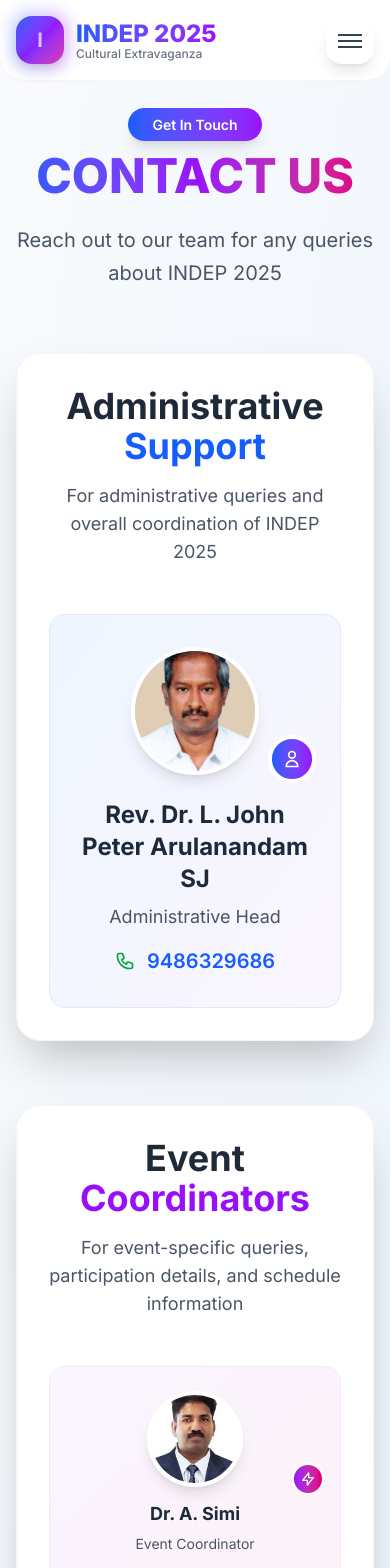
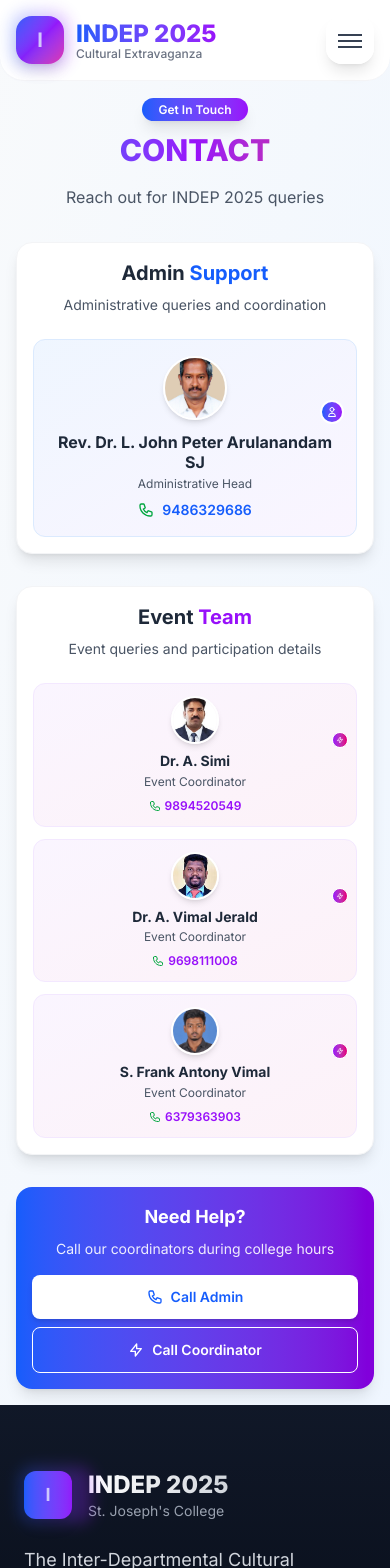
Before and after one commit to JWS-Technology/indep, a Next.js app: page /contact in a window 390 px wide. Shown: the top 1568 px of the page. Built offline with nearby package versions, Linux system fonts and the light colour scheme.

Commit message:
contact page responsive changed

```diff
--- a/app/contact/page.tsx
+++ b/app/contact/page.tsx
@@ -72,59 +72,59 @@ export default function Contact() {
     };
 
     return (
-        <div className="min-h-screen bg-gradient-to-br from-slate-50 to-blue-50 py-20 px-4 sm:px-6 lg:px-8">
+        <div className="min-h-screen bg-gradient-to-br from-slate-50 to-blue-50 py-4 px-4 sm:px-6 lg:px-8">
 
-            {/* HERO SECTION */}
+            {/* HERO SECTION - Mobile Optimized */}
             <motion.section
                 initial={{ opacity: 0, y: 30 }}
                 animate={{ opacity: 1, y: 0 }}
                 transition={{ duration: 0.8 }}
-                className="text-center mb-16"
+                className="text-center mb-8"
             >
-                <div className="inline-block mb-4 pt-8">
-                    <span className="px-6 py-2 bg-gradient-to-r from-blue-600 to-purple-600 text-white rounded-full text-sm font-semibold shadow-lg">
+                <div className="inline-block mb-3 pt-20">
+                    <span className="px-4  py-1 bg-gradient-to-r from-blue-600 to-purple-600 text-white rounded-full text-xs font-semibold shadow-lg">
                         Get In Touch
                     </span>
                 </div>
 
-                <h1 className="text-5xl md:text-7xl font-black mb-6 bg-gradient-to-r from-blue-600 via-purple-600 to-pink-600 bg-clip-text text-transparent">
-                    CONTACT US
+                <h1 className="text-3xl md:text-7xl font-black mb-4 bg-gradient-to-r from-blue-600 via-purple-600 to-pink-600 bg-clip-text text-transparent">
+                    CONTACT
                 </h1>
 
-                <p className="text-xl md:text-2xl text-gray-600 max-w-4xl mx-auto leading-relaxed">
-                    Reach out to our team for any queries about INDEP 2025
+                <p className="text-base md:text-2xl text-gray-600 max-w-4xl mx-auto leading-relaxed">
+                    Reach out for INDEP 2025 queries
                 </p>
             </motion.section>
 
             <div className="max-w-6xl mx-auto">
 
                 {/* --------------------------- */}
-                {/* ADMINISTRATIVE ASSISTANCE */}
+                {/* ADMINISTRATIVE ASSISTANCE - Mobile Optimized */}
                 {/* --------------------------- */}
                 <motion.section
                     ref={ref1}
                     initial={{ opacity: 0, y: 40 }}
                     animate={inView1 ? { opacity: 1, y: 0 } : {}}
                     transition={{ duration: 0.8 }}
-                    className="mb-16"
+                    className="mb-8"
                 >
-                    <div className="bg-white rounded-3xl shadow-2xl p-8 md:p-12 border border-gray-100">
+                    <div className="bg-white rounded-2xl md:rounded-3xl shadow-lg md:shadow-2xl p-4 md:p-12 border border-gray-100">
 
                         <motion.div
                             initial={{ opacity: 0 }}
                             animate={inView1 ? { opacity: 1 } : {}}
                             transition={{ duration: 0.8, delay: 0.2 }}
-                            className="text-center mb-12"
+                            className="text-center mb-6 md:mb-12"
                         >
-                            <h2 className="text-4xl md:text-5xl font-bold text-gray-800 mb-4">
-                                Administrative <span className="text-blue-600">Support</span>
+                            <h2 className="text-xl md:text-5xl font-bold text-gray-800 mb-2 md:mb-4">
+                                Admin <span className="text-blue-600">Support</span>
                             </h2>
-                            <p className="text-lg text-gray-600 max-w-2xl mx-auto">
-                                For administrative queries and overall coordination of INDEP 2025
+                            <p className="text-sm md:text-lg text-gray-600 max-w-2xl mx-auto">
+                                Administrative queries and coordination
                             </p>
                         </motion.div>
 
-                        <div className="grid md:grid-cols-1 gap-8 max-w-2xl mx-auto">
+                        <div className="grid md:grid-cols-1 gap-4 md:gap-8 max-w-2xl mx-auto">
                             {contactSections[0].contacts.map((contact, index) => {
                                 const hasImageError = imageErrors[contact.name];
 
@@ -134,13 +134,13 @@ export default function Contact() {
                                         initial={{ opacity: 0, scale: 0.9 }}
                                         animate={inView1 ? { opacity: 1, scale: 1 } : {}}
                                         transition={{ duration: 0.6, delay: 0.4 + index * 0.2 }}
-                                        className="bg-gradient-to-br from-blue-50 to-purple-50 rounded-2xl p-8 border border-blue-100 hover:shadow-xl transition-all duration-300 group"
+                                        className="bg-gradient-to-br from-blue-50 to-purple-50 rounded-xl md:rounded-2xl p-4 md:p-8 border border-blue-100 hover:shadow-lg md:hover:shadow-xl transition-all duration-300 group"
                                     >
                                         <div className="text-center">
 
-                                            {/* Profile Image */}
-                                            <div className="relative mx-auto mb-6">
-                                                <div className="w-32 h-32 rounded-full border-4 border-white shadow-lg overflow-hidden mx-auto group-hover:scale-110 transition-transform duration-300">
+                                            {/* Profile Image - Smaller on mobile */}
+                                            <div className="relative mx-auto mb-3 md:mb-6">
+                                                <div className="w-16 h-16 md:w-32 md:h-32 rounded-full border-2 md:border-4 border-white shadow-md md:shadow-lg overflow-hidden mx-auto group-hover:scale-105 md:group-hover:scale-110 transition-transform duration-300">
                                                     {!hasImageError && contact.image ? (
                                                         <img
                                                             src={contact.image}
@@ -149,26 +149,26 @@ export default function Contact() {
                                                             onError={() => handleImageError(contact.name)}
                                                         />
                                                     ) : (
-                                                        <AvatarFallback name={contact.name} className="w-32 h-32 text-2xl" />
+                                                        <AvatarFallback name={contact.name} className="w-16 h-16 md:w-32 md:h-32 text-sm md:text-2xl" />
                                                     )}
                                                 </div>
 
-                                                <div className="absolute -bottom-2 -right-2 w-12 h-12 bg-gradient-to-r from-blue-600 to-purple-600 rounded-full flex items-center justify-center border-4 border-white">
-                                                    <svg className="w-5 h-5 text-white" fill="none" stroke="currentColor" viewBox="0 0 24 24">
+                                                <div className="absolute -bottom-1 -right-1 md:-bottom-2 md:-right-2 w-6 h-6 md:w-12 md:h-12 bg-gradient-to-r from-blue-600 to-purple-600 rounded-full flex items-center justify-center border-2 md:border-4 border-white">
+                                                    <svg className="w-3 h-3 md:w-5 md:h-5 text-white" fill="none" stroke="currentColor" viewBox="0 0 24 24">
                                                         <path strokeLinecap="round" strokeLinejoin="round" strokeWidth={2} d="M16 7a4 4 0 11-8 0 4 4 0 018 0zM12 14a7 7 0 00-7 7h14a7 7 0 00-7-7z" />
                                                     </svg>
                                                 </div>
                                             </div>
 
-                                            <h3 className="text-2xl font-bold text-gray-800 mb-2">{contact.name}</h3>
-                                            <p className="text-lg text-gray-600 mb-4">Administrative Head</p>
+                                            <h3 className="text-base md:text-2xl font-bold text-gray-800 mb-1 md:mb-2 leading-tight">{contact.name}</h3>
+                                            <p className="text-xs md:text-lg text-gray-600 mb-2 md:mb-4">Administrative Head</p>
 
-                                            <div className="flex items-center justify-center space-x-3">
-                                                <svg className="w-5 h-5 text-green-600" fill="none" stroke="currentColor" viewBox="0 0 24 24">
+                                            <div className="flex items-center justify-center space-x-2">
+                                                <svg className="w-4 h-4 md:w-5 md:h-5 text-green-600" fill="none" stroke="currentColor" viewBox="0 0 24 24">
                                                     <path strokeLinecap="round" strokeLinejoin="round" strokeWidth={2} d="M3 5a2 2 0 012-2h3.28a1 1 0 01.948.684l1.498 4.493a1 1 0 01-.502 1.21l-2.257 1.13a11.042 11.042 0 005.516 5.516l1.13-2.257a1 1 0 011.21-.502l4.493 1.498a1 1 0 01.684.949V19a2 2 0 01-2 2h-1C9.716 21 3 14.284 3 6V5z" />
                                                 </svg>
 
-                                                <a href={`tel:${contact.phone}`} className="text-xl font-semibold text-blue-600 hover:text-blue-700 transition-colors duration-300">
+                                                <a href={`tel:${contact.phone}`} className="text-sm md:text-xl font-semibold text-blue-600 hover:text-blue-700 transition-colors duration-300">
                                                     {contact.phone}
                                                 </a>
                                             </div>
@@ -182,33 +182,33 @@ export default function Contact() {
                 </motion.section>
 
                 {/* --------------------------- */}
-                {/* EVENT RELATED ASSISTANCE */}
+                {/* EVENT RELATED ASSISTANCE - Mobile Optimized */}
                 {/* --------------------------- */}
                 <motion.section
                     ref={ref2}
                     initial={{ opacity: 0, y: 40 }}
                     animate={inView2 ? { opacity: 1, y: 0 } : {}}
                     transition={{ duration: 0.8 }}
-                    className="mb-16"
+                    className="mb-8"
                 >
-                    <div className="bg-white rounded-3xl shadow-2xl p-8 md:p-12 border border-gray-100">
+                    <div className="bg-white rounded-2xl md:rounded-3xl shadow-lg md:shadow-2xl p-4 md:p-12 border border-gray-100">
 
                         <motion.div
                             initial={{ opacity: 0 }}
                             animate={inView2 ? { opacity: 1 } : {}}
                             transition={{ duration: 0.8, delay: 0.2 }}
-                            className="text-center mb-12"
+                            className="text-center mb-6 md:mb-12"
                         >
-                            <h2 className="text-4xl md:text-5xl font-bold text-gray-800 mb-4">
-                                Event <span className="text-purple-600">Coordinators</span>
+                            <h2 className="text-xl md:text-5xl font-bold text-gray-800 mb-2 md:mb-4">
+                                Event <span className="text-purple-600">Team</span>
                             </h2>
 
-                            <p className="text-lg text-gray-600 max-w-2xl mx-auto">
-                                For event-specific queries, participation details, and schedule information
+                            <p className="text-sm md:text-lg text-gray-600 max-w-2xl mx-auto">
+                                Event queries and participation details
                             </p>
                         </motion.div>
 
-                        <div className="grid md:grid-cols-3 gap-8">
+                        <div className="grid grid-cols-1 md:grid-cols-3 gap-3 md:gap-8">
                             {contactSections[1].contacts.map((contact, index) => {
                                 const hasImageError = imageErrors[contact.name];
 
@@ -218,12 +218,12 @@ export default function Contact() {
                                         initial={{ opacity: 0, y: 30 }}
                                         animate={inView2 ? { opacity: 1, y: 0 } : {}}
                                         transition={{ duration: 0.6, delay: 0.4 + index * 0.2 }}
-                                        className="bg-gradient-to-br from-purple-50 to-pink-50 rounded-2xl p-6 border border-purple-100 hover:shadow-xl transition-all duration-300 group text-center"
+                                        className="bg-gradient-to-br from-purple-50 to-pink-50 rounded-xl md:rounded-2xl p-3 md:p-6 border border-purple-100 hover:shadow-lg md:hover:shadow-xl transition-all duration-300 group text-center"
                                     >
 
-                                        {/* Profile Image */}
-                                        <div className="relative mx-auto mb-4">
-                                            <div className="w-24 h-24 rounded-full border-4 border-white shadow-lg overflow-hidden mx-auto group-hover:scale-110 transition-transform duration-300">
+                                        {/* Profile Image - Smaller on mobile */}
+                                        <div className="relative mx-auto mb-2 md:mb-4">
+                                            <div className="w-12 h-12 md:w-24 md:h-24 rounded-full border-2 md:border-4 border-white shadow-md md:shadow-lg overflow-hidden mx-auto group-hover:scale-105 md:group-hover:scale-110 transition-transform duration-300">
                                                 {!hasImageError && contact.image ? (
                                                     <img
                                                         src={contact.image}
@@ -232,26 +232,26 @@ export default function Contact() {
                                                         onError={() => handleImageError(contact.name)}
                                                     />
                                                 ) : (
-                                                    <AvatarFallback name={contact.name} className="w-24 h-24 text-xl" />
+                                                    <AvatarFallback name={contact.name} className="w-12 h-12 md:w-24 md:h-24 text-xs md:text-xl" />
                                                 )}
                                             </div>
 
-                                            <div className="absolute -bottom-2 -right-2 w-8 h-8 bg-gradient-to-r from-purple-600 to-pink-600 rounded-full flex items-center justify-center border-2 border-white">
-                                                <svg className="w-4 h-4 text-white" fill="none" stroke="currentColor" viewBox="0 0 24 24">
+                                            <div className="absolute -bottom-1 -right-1 md:-bottom-2 md:-right-2 w-4 h-4 md:w-8 md:h-8 bg-gradient-to-r from-purple-600 to-pink-600 rounded-full flex items-center justify-center border-1 md:border-2 border-white">
+                                                <svg className="w-2 h-2 md:w-4 md:h-4 text-white" fill="none" stroke="currentColor" viewBox="0 0 24 24">
                                                     <path strokeLinecap="round" strokeLinejoin="round" strokeWidth={2} d="M13 10V3L4 14h7v7l9-11h-7z" />
                                                 </svg>
                                             </div>
                                         </div>
 
-                                        <h3 className="text-lg font-bold text-gray-800 mb-2 leading-tight">{contact.name}</h3>
-                                        <p className="text-sm text-gray-600 mb-4">Event Coordinator</p>
+                                        <h3 className="text-sm md:text-lg font-bold text-gray-800 mb-1 md:mb-2 leading-tight">{contact.name}</h3>
+                                        <p className="text-xs md:text-sm text-gray-600 mb-2 md:mb-4">Event Coordinator</p>
 
-                                        <div className="flex items-center justify-center space-x-2">
-                                            <svg className="w-4 h-4 text-green-600" fill="none" stroke="currentColor" viewBox="0 0 24 24">
+                                        <div className="flex items-center justify-center space-x-1 md:space-x-2">
+                                            <svg className="w-3 h-3 md:w-4 md:h-4 text-green-600" fill="none" stroke="currentColor" viewBox="0 0 24 24">
                                                 <path strokeLinecap="round" strokeLinejoin="round" strokeWidth={2} d="M3 5a2 2 0 012-2h3.28a1 1 0 01.948.684l1.498 4.493a1 1 0 01-.502 1.21l-2.257 1.13a11.042 11.042 0 005.516 5.516l1.13-2.257a1 1 0 011.21-.502l4.493 1.498a1 1 0 01.684.949V19a2 2 0 01-2 2h-1C9.716 21 3 14.284 3 6V5z" />
                                             </svg>
 
-                                            <a href={`tel:${contact.phone}`} className="text-lg font-semibold text-purple-600 hover:text-purple-700 transition-colors duration-300">
+                                            <a href={`tel:${contact.phone}`} className="text-xs md:text-lg font-semibold text-purple-600 hover:text-purple-700 transition-colors duration-300">
                                                 {contact.phone}
                                             </a>
                                         </div>
@@ -262,7 +262,7 @@ export default function Contact() {
                     </div>
                 </motion.section>
 
-                {/* QUICK ACTIONS */}
+                {/* QUICK ACTIONS - Mobile Optimized */}
                 <motion.section
                     initial={{ opacity: 0, y: 30 }}
                     whileInView={{ opacity: 1, y: 0 }}
@@ -270,40 +270,38 @@ export default function Contact() {
                     viewport={{ once: true }}
                     className="text-center"
                 >
-                    <div className="bg-gradient-to-r from-blue-600 to-purple-700 rounded-3xl p-8 md:p-12 text-white shadow-2xl">
-                        <h3 className="text-2xl md:text-3xl font-bold mb-4">
-                            Need Immediate Assistance?
+                    <div className="bg-gradient-to-r from-blue-600 to-purple-700 rounded-2xl md:rounded-3xl p-4 md:p-12 text-white shadow-lg md:shadow-2xl">
+                        <h3 className="text-lg md:text-3xl font-bold mb-2 md:mb-4">
+                            Need Help?
                         </h3>
 
-                        <p className="text-xl opacity-90 mb-6 max-w-2xl mx-auto">
-                            Feel free to call any of our coordinators during college hours for quick responses
+                        <p className="text-sm md:text-xl opacity-90 mb-4 md:mb-6 max-w-2xl mx-auto">
+                            Call our coordinators during college hours
                         </p>
 
-                        <div className="flex flex-col sm:flex-row gap-4 justify-center">
+                        <div className="flex flex-col gap-2 md:gap-4 justify-center">
                             <motion.a
                                 href="tel:9486329686"
                                 whileHover={{ scale: 1.05 }}
                                 whileTap={{ scale: 0.95 }}
-                                className="px-8 py-4 bg-white text-blue-600 rounded-xl font-semibold text-lg shadow-lg hover:shadow-xl transition-all duration-300 flex items-center justify-center space-x-2"
+                                className="px-4 py-3 md:px-8 md:py-4 bg-white text-blue-600 rounded-lg md:rounded-xl font-semibold text-sm md:text-lg shadow-md md:shadow-lg hover:shadow-lg md:hover:shadow-xl transition-all duration-300 flex items-center justify-center space-x-2"
                             >
-                                <svg className="w-5 h-5" fill="none" stroke="currentColor" viewBox="0 0 24 24">
+                                <svg className="w-4 h-4 md:w-5 md:h-5" fill="none" stroke="currentColor" viewBox="0 0 24 24">
                                     <path strokeLinecap="round" strokeLinejoin="round" strokeWidth={2} d="M3 5a2 2 0 012-2h3.28a1 1 0 01.948.684l1.498 4.493a1 1 0 01-.502 1.21l-2.257 1.13a11.042 11.042 0 005.516 5.516l1.13-2.257a1 1 0 011.21-.502l4.493 1.498a1 1 0 01.684.949V19a2 2 0 01-2 2h-1C9.716 21 3 14.284 3 6V5z" />
                                 </svg>
-
-                                <span>Call Administrative</span>
+                                <span>Call Admin</span>
                             </motion.a>
 
                             <motion.a
                                 href="tel:9894520549"
                                 whileHover={{ scale: 1.05 }}
                                 whileTap={{ scale: 0.95 }}
-                                className="px-8 py-4 bg-transparent border-2 border-white text-white rounded-xl font-semibold text-lg hover:bg-white/10 transition-all duration-300 flex items-center justify-center space-x-2"
+                                className="px-4 py-3 md:px-8 md:py-4 bg-transparent border border-white md:border-2 text-white rounded-lg md:rounded-xl font-semibold text-sm md:text-lg hover:bg-white/10 transition-all duration-300 flex items-center justify-center space-x-2"
                             >
-                                <svg className="w-5 h-5" fill="none" stroke="currentColor" viewBox="0 0 24 24">
+                                <svg className="w-4 h-4 md:w-5 md:h-5" fill="none" stroke="currentColor" viewBox="0 0 24 24">
                                     <path strokeLinecap="round" strokeLinejoin="round" strokeWidth={2} d="M13 10V3L4 14h7v7l9-11h-7z" />
                                 </svg>
-
-                                <span>Call Event Coordinator</span>
+                                <span>Call Coordinator</span>
                             </motion.a>
                         </div>
                     </div>
```
